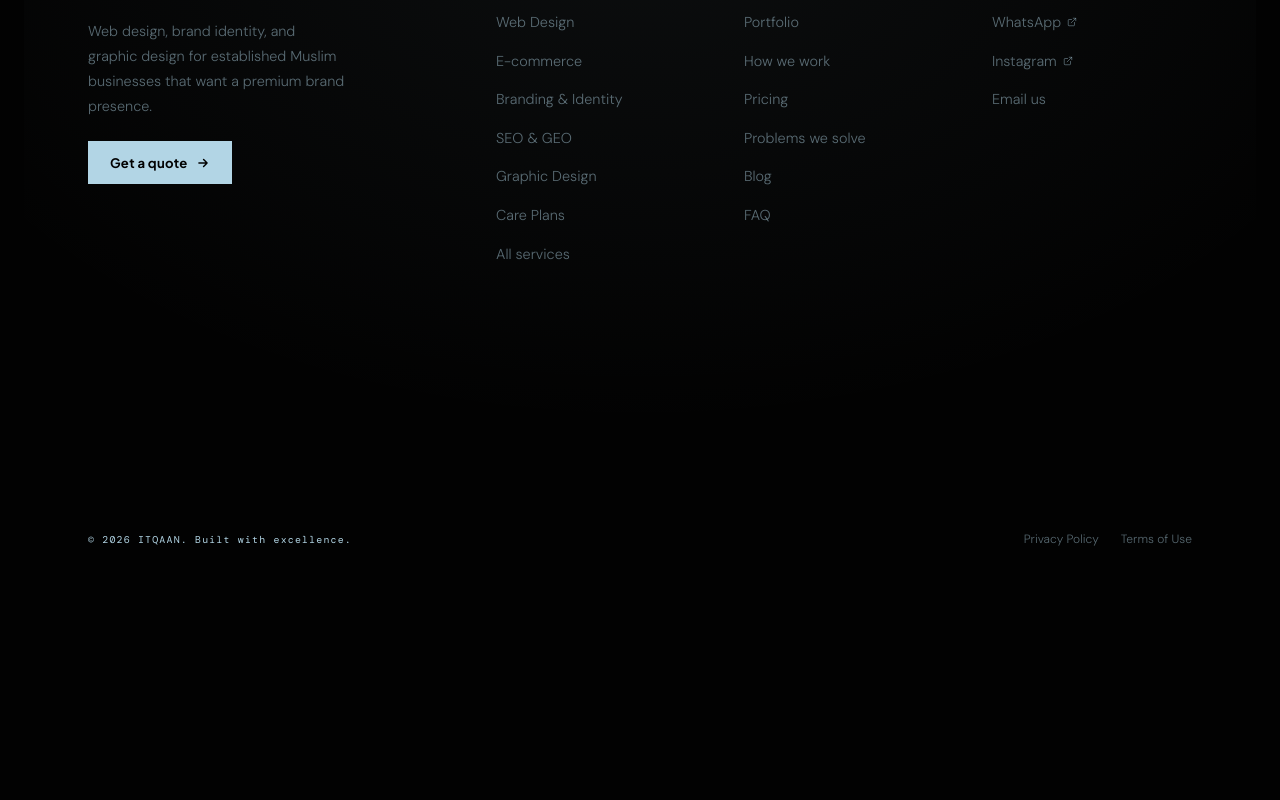
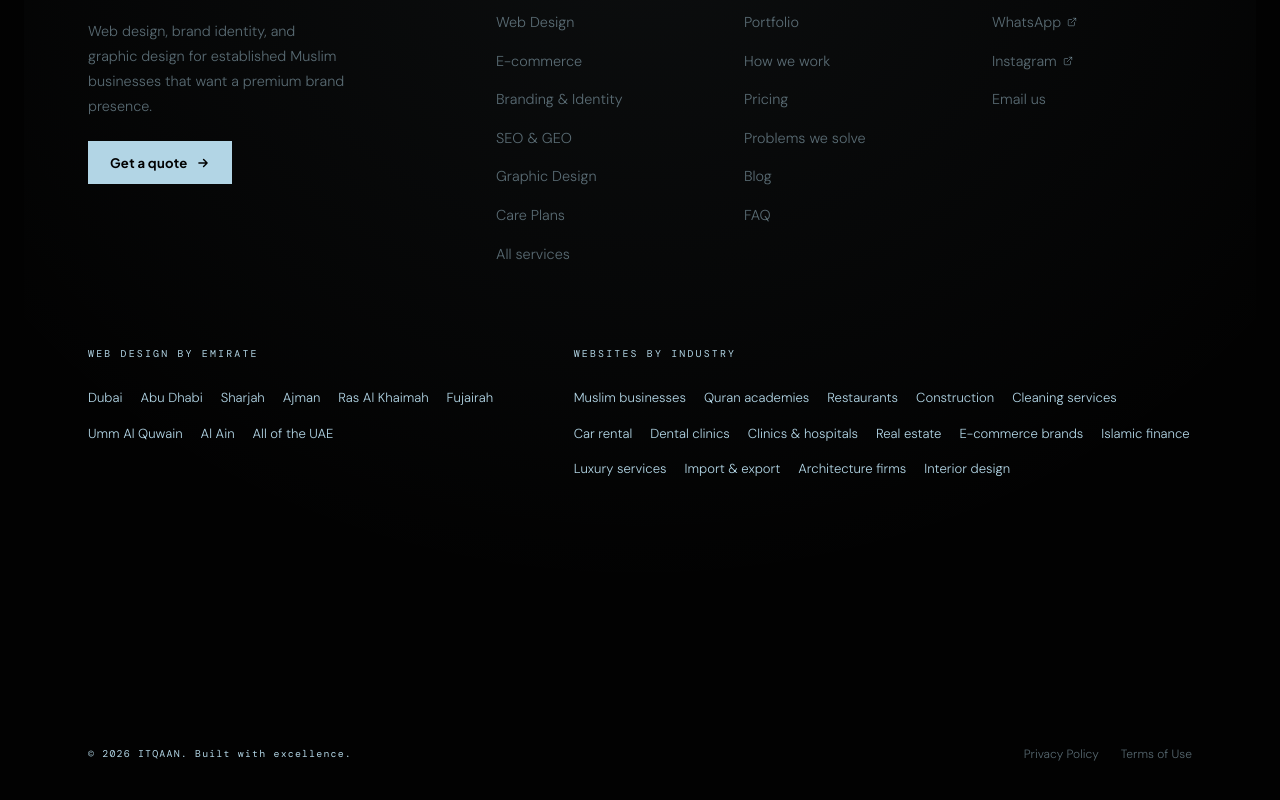
Before and after one commit to learning2codenowq/itqaan, a Next.js app: page /faq in a window 1280 px wide. Shown: the part 1621-2421 px from the top of the page. Before the commit the page ends 2234 px from the top, so only its background shows below. Built offline with nearby package versions, Linux system fonts and the light colour scheme.

Commit message:
updated footer with areas and industries

```diff
--- a/app/blog/[slug]/page.tsx
+++ b/app/blog/[slug]/page.tsx
@@ -31,14 +31,17 @@
     '@context': 'https://schema.org',
     '@graph': [
       {
-        '@type': 'Article',
+        '@type': 'BlogPosting',
         headline: a.title,
         description: a.metaDescription,
         datePublished: a.datePublished,
         dateModified: a.dateModified,
+        inLanguage: 'en',
+        image: `${BASE}/og-image.webp`,
         author: { '@type': 'Organization', name: 'ITQAAN', url: BASE },
         publisher: {
           '@type': 'Organization',
+          '@id': `${BASE}/#organization`,
           name: 'ITQAAN',
           logo: { '@type': 'ImageObject', url: `${BASE}/og-image.webp` },
         },
--- a/app/page.tsx
+++ b/app/page.tsx
@@ -12,10 +12,13 @@
 import Contact from '@/components/sections/Contact'
 import Footer from '@/components/sections/Footer'
 
-/* Structured data — tells Google who/what/where you are (local + service SEO) */
-const orgSchema = {
-  '@context': 'https://schema.org',
+/* Structured data, tells Google who/what/where you are (local + service SEO).
+   Nodes share stable @ids so Google/AI resolve them to one entity graph. */
+const BASE = 'https://withitqaan.com'
+
+const professionalService = {
   '@type': 'ProfessionalService',
+  '@id': `${BASE}/#organization`,
   name: 'ITQAAN',
   description:
     'Custom websites, brand identity, and graphic design for Muslim businesses in Dubai and the UAE. Fixed prices from 997 AED.',
@@ -71,6 +74,23 @@
   ],
 }
 
+const orgSchema = {
+  '@context': 'https://schema.org',
+  '@graph': [
+    professionalService,
+    {
+      '@type': 'WebSite',
+      '@id': `${BASE}/#website`,
+      url: BASE,
+      name: 'ITQAAN',
+      description:
+        'Websites, brand identity, and graphic design for Muslim businesses in Dubai, the UAE, and worldwide.',
+      inLanguage: 'en',
+      publisher: { '@id': `${BASE}/#organization` },
+    },
+  ],
+}
+
 export default function Home() {
   return (
     <main id="content">
--- a/components/landing/LandingPage.tsx
+++ b/components/landing/LandingPage.tsx
@@ -22,7 +22,7 @@
         '@type': 'Service',
         name: page.serviceName,
         serviceType: page.serviceName,
-        provider: { '@type': 'ProfessionalService', name: 'ITQAAN', url: BASE },
+        provider: { '@type': 'ProfessionalService', '@id': `${BASE}/#organization`, name: 'ITQAAN', url: BASE },
         areaServed: page.areaServed,
         url: `${BASE}/${page.slug}`,
         description: page.metaDescription,
--- a/components/sections/Footer.tsx
+++ b/components/sections/Footer.tsx
@@ -24,6 +24,45 @@
   ] },
   { heading: 'Explore',  links: navLinks },
   { heading: 'Connect',  links: contactLinks },
+]
+
+// Internal-link belt: surfaces every SEO landing page (lib/landing.ts,
+// landing-emirates.ts, landing-niches.ts) sitewide so they receive internal
+// links and homepage authority, instead of being reachable only via the
+// sitemap. If you add a landing page, add its link here too.
+const areaLinks = [
+  { label: 'Dubai',           href: '/web-design-dubai' },
+  { label: 'Abu Dhabi',       href: '/web-design-abu-dhabi' },
+  { label: 'Sharjah',         href: '/web-design-sharjah' },
+  { label: 'Ajman',           href: '/web-design-ajman' },
+  { label: 'Ras Al Khaimah',  href: '/web-design-ras-al-khaimah' },
+  { label: 'Fujairah',        href: '/web-design-fujairah' },
+  { label: 'Umm Al Quwain',   href: '/web-design-umm-al-quwain' },
+  { label: 'Al Ain',          href: '/web-design-al-ain' },
+  { label: 'All of the UAE',  href: '/web-design-uae' },
+]
+
+const industryLinks = [
+  { label: 'Muslim businesses', href: '/websites-for-muslim-businesses' },
+  { label: 'Quran academies',   href: '/websites-for-quran-academies' },
+  { label: 'Restaurants',       href: '/websites-for-restaurants' },
+  { label: 'Construction',      href: '/websites-for-construction-companies' },
+  { label: 'Cleaning services', href: '/websites-for-cleaning-companies' },
+  { label: 'Car rental',        href: '/websites-for-car-rental-companies' },
+  { label: 'Dental clinics',    href: '/websites-for-dental-clinics' },
+  { label: 'Clinics & hospitals', href: '/websites-for-hospitals-and-clinics' },
+  { label: 'Real estate',       href: '/websites-for-real-estate' },
+  { label: 'E-commerce brands',  href: '/websites-for-ecommerce-brands' },
+  { label: 'Islamic finance',   href: '/websites-for-islamic-finance' },
+  { label: 'Luxury services',   href: '/websites-for-luxury-services' },
+  { label: 'Import & export',   href: '/websites-for-import-export-companies' },
+  { label: 'Architecture firms', href: '/websites-for-architecture-firms' },
+  { label: 'Interior design',   href: '/websites-for-interior-design-firms' },
+]
+
+const beltGroups = [
+  { heading: 'Web design by emirate', links: areaLinks },
+  { heading: 'Websites by industry',  links: industryLinks },
 ]
 
 export default function Footer() {
@@ -105,6 +144,35 @@
         .footer-cta:hover {
           transform: translateY(-2px);
           box-shadow: 0 12px 30px -12px rgba(178,213,229,0.5);
+        }
+        .footer-belt {
+          position: relative;
+          z-index: 1;
+          margin-top: 44px;
+          padding-top: 36px;
+          border-top: 1px solid var(--color-ink-8);
+          display: grid;
+          grid-template-columns: 1fr 1.4fr;
+          gap: 44px;
+        }
+        .footer-belt-list {
+          list-style: none;
+          padding: 0;
+          margin: 0;
+          display: flex;
+          flex-wrap: wrap;
+          gap: 10px 18px;
+        }
+        .footer-belt-link {
+          font-size: 0.82rem;
+          font-weight: 300;
+          color: var(--color-ink-28);
+          text-decoration: none;
+          transition: color 0.22s ease;
+        }
+        .footer-belt-link:hover { color: var(--color-ink); }
+        @media (max-width: 720px) {
+          .footer-belt { grid-template-columns: 1fr; gap: 32px; }
         }
         .footer-wordmark {
           position: relative;
@@ -206,6 +274,22 @@
 
         </div>
 
+        {/* Internal-link belt (SEO): all city + industry landing pages */}
+        <nav className="footer-belt" aria-label="Web design by area and industry">
+          {beltGroups.map(group => (
+            <div key={group.heading}>
+              <p className="footer-colhead">{group.heading}</p>
+              <ul className="footer-belt-list">
+                {group.links.map(l => (
+                  <li key={l.href}>
+                    <a href={l.href} className="footer-belt-link">{l.label}</a>
+                  </li>
+                ))}
+              </ul>
+            </div>
+          ))}
+        </nav>
+
         {/* Ghost wordmark */}
         <div className="footer-wordmark" aria-hidden="true">ITQAAN</div>
 
```
